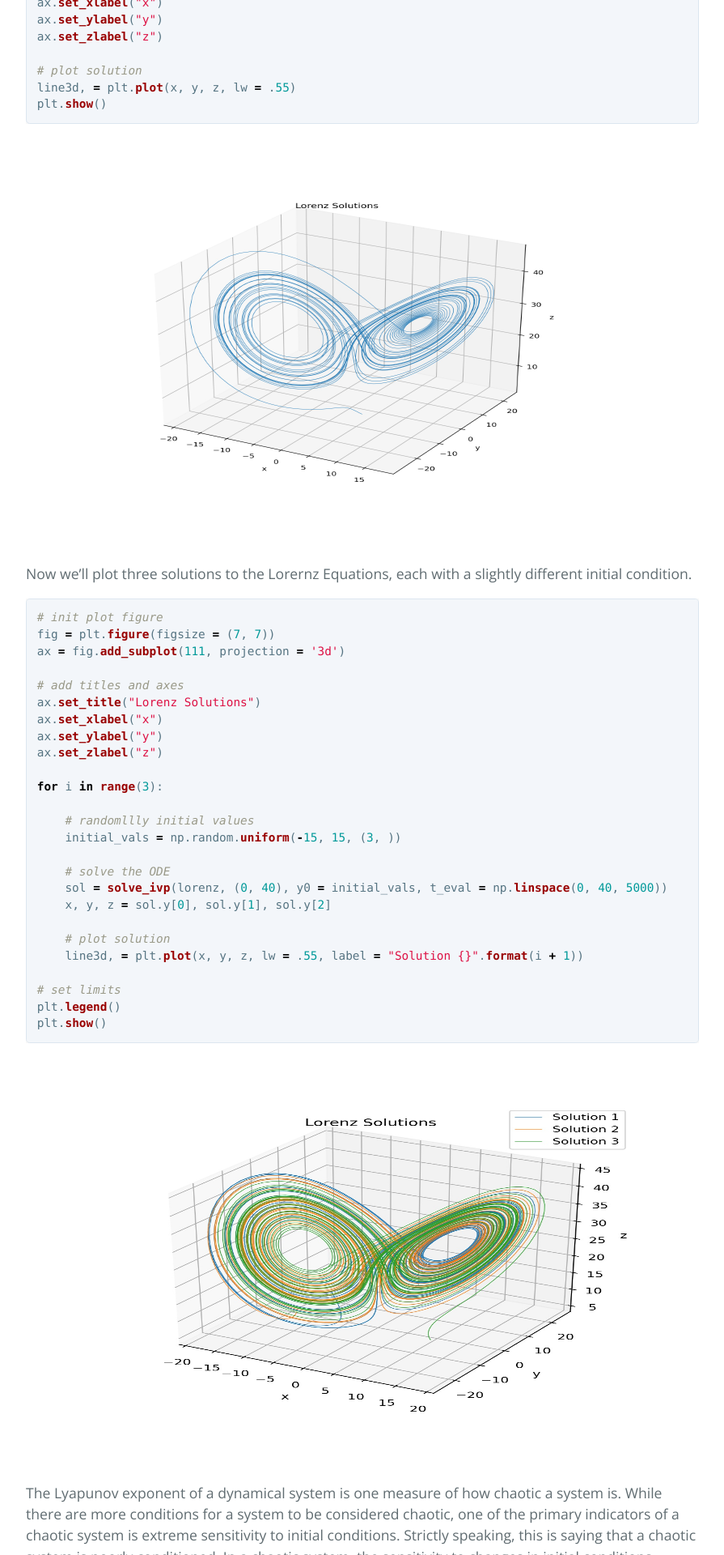
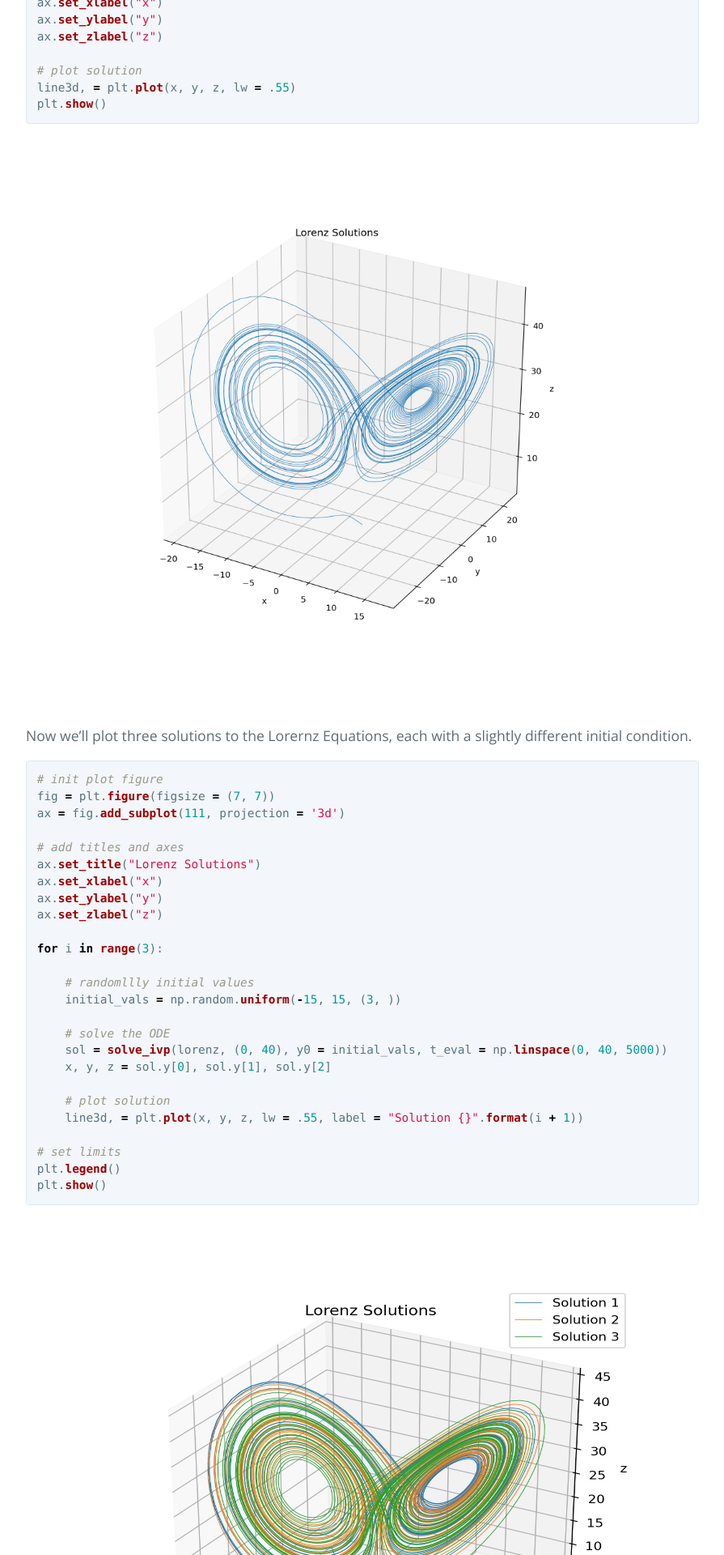
Before and after one commit to walkerhughes/portfolio, a Jekyll site: the page built from lorenz_equations.md, in a window 1280 px wide. Shown: the part 1293-3213 px from the top of the page at 81% size, without its empty margins (192-1087 px from the left). Built offline with Jekyll 4.4.1, drawn with Linux system fonts in a browser that asks for light colours; formulas are drawn with MathJax 3; our own code applies the rules of GitHub Pages for plain Markdown files.

Commit message:
Update lorenz_equations.md

````diff
--- a/lorenz_equations.md
+++ b/lorenz_equations.md
@@ -59,7 +59,7 @@ line3d, = plt.plot(x, y, z, lw = .55)
 plt.show()
 ```
 
-<img src="lorenz_1.jpg" width="750" height="500">
+<img src="lorenz_1.jpg" width="750" height="700">
 
 Now we'll plot three solutions to the Lorernz Equations, each with a slightly different initial condition.
 
@@ -90,7 +90,7 @@ for i in range(3):
 plt.legend()
 plt.show()
 ```
-<img src="lorenz_3.jpg" width="975" height="500">
+<img src="lorenz_3.jpg" width="975" height="700">
 
 The Lyapunov exponent of a dynamical system is one measure of how chaotic a system is. While
 there are more conditions for a system to be considered chaotic, one of the primary indicators of
````
